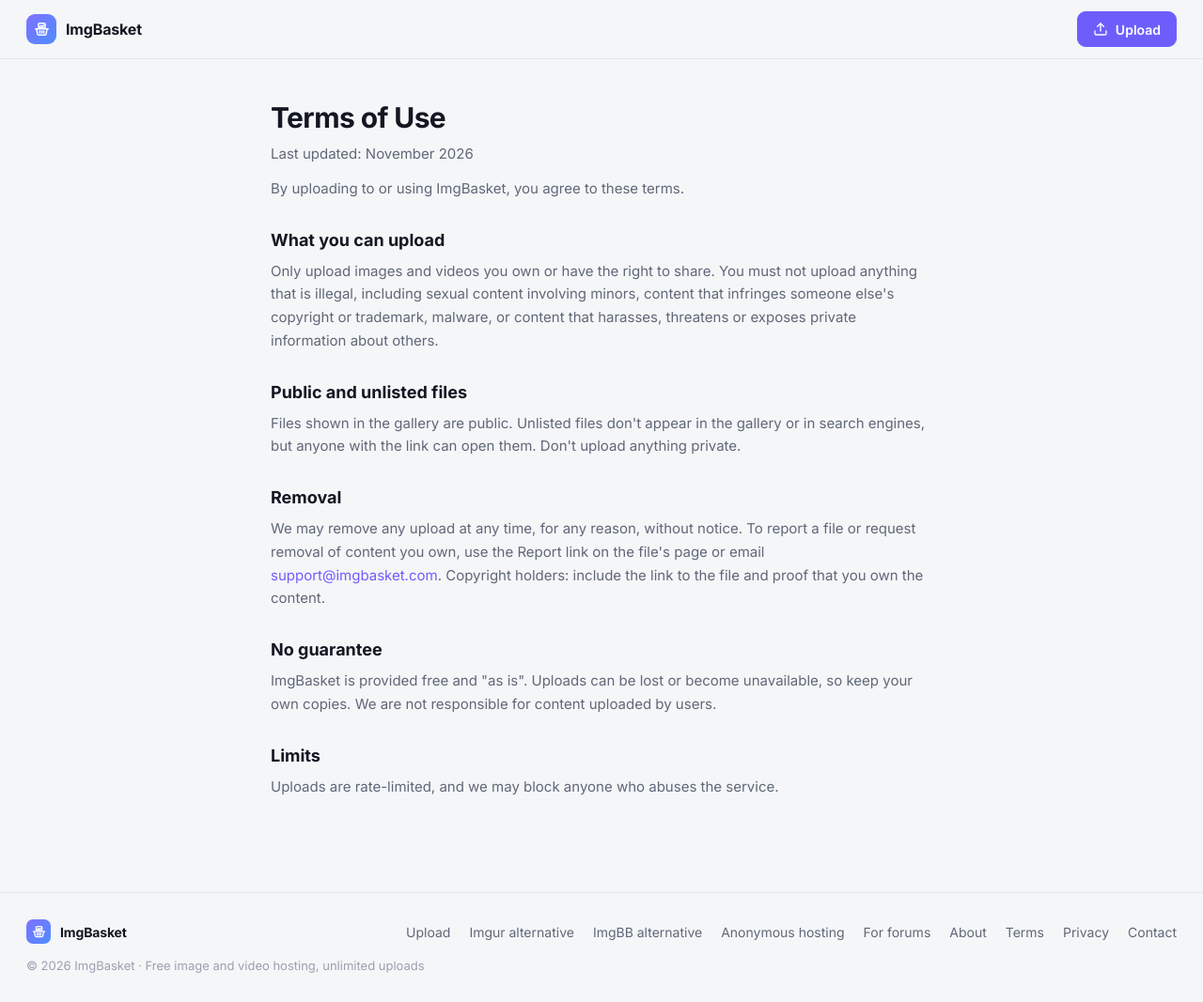
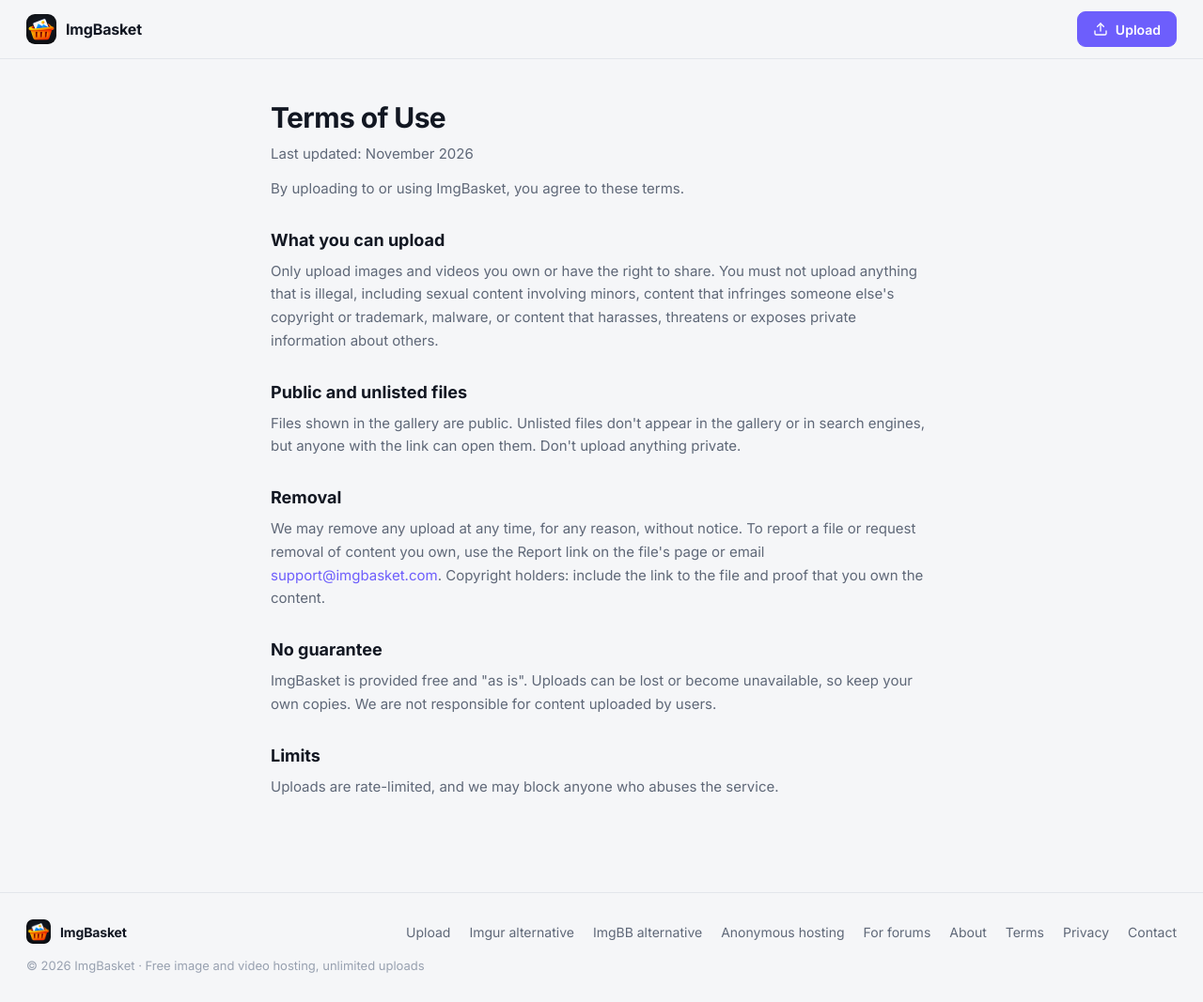
Before and after one commit to ak7040/imgbasket, a PHP site: page /terms in a window 1280 px wide. Shown: the whole page at 94% size. Run offline with PHP 8.4, Linux system fonts and the light colour scheme.

Commit message:
Use the glossy basket mark in the site and admin headers
Replace the flat purple SVG logo mark with the glossy artwork used by
the icon set, via a dedicated logo-mark.png. Remove the now-unused SVG
logo glyph and add the mark to the admin subdomain asset bridge.

Favicon, apple-touch and manifest links now carry an mtime query so
updated icons are not stuck in long-lived browser caches.

Co-Authored-By: Claude Code <noreply@anthropic.com>

```diff
--- a/app/bootstrap.php
+++ b/app/bootstrap.php
@@ -120,6 +120,7 @@ function serve_admin_asset(string $path): void
         '/icon-maskable-512.png' => 'image/png',
         '/apple-touch-icon.png' => 'image/png',
         '/site.webmanifest' => 'application/manifest+json',
+        '/logo-mark.png' => 'image/png',
         '/site.css' => 'text/css',
     ];
     if (!isset($types[$path])) return;
--- a/app/pages.php
+++ b/app/pages.php
@@ -39,10 +39,10 @@ function common_head(): string
     $verify = (string) config('google_site_verification', '');
     return implode("\n  ", array_filter([
         '<meta name="theme-color" content="#0b0d11">',
-        '<link rel="icon" href="/favicon.ico" sizes="32x32">',
-        '<link rel="icon" href="/favicon.svg" type="image/svg+xml">',
-        '<link rel="apple-touch-icon" sizes="180x180" href="/apple-touch-icon.png">',
-        '<link rel="manifest" href="/site.webmanifest">',
+        '<link rel="icon" href="' . esc(asset_url('/favicon.ico')) . '" sizes="32x32">',
+        '<link rel="icon" href="' . esc(asset_url('/favicon.svg')) . '" type="image/svg+xml">',
+        '<link rel="apple-touch-icon" sizes="180x180" href="' . esc(asset_url('/apple-touch-icon.png')) . '">',
+        '<link rel="manifest" href="' . esc(asset_url('/site.webmanifest')) . '">',
         '<link rel="preconnect" href="https://fonts.googleapis.com">',
         '<link rel="preconnect" href="https://fonts.gstatic.com" crossorigin>',
         '<link href="https://fonts.googleapis.com/css2?family=Inter:wght@400;500;600;700&display=swap" rel="stylesheet">',
@@ -58,7 +58,7 @@ function site_footer(): string
     return <<<HTML
 <footer class="site-footer">
     <div class="footer-inner">
-      <a class="brand" href="/"><span class="mark" data-icon="logo"></span>$site</a>
+      <a class="brand" href="/"><span class="mark" aria-hidden="true"></span>$site</a>
       <nav class="footer-links" aria-label="Footer">
         <a href="/">Upload</a>
         <a href="/imgur-alternative">Imgur alternative</a>
@@ -248,7 +248,7 @@ function layout(array $o): string
 </head>
 <body>
   <header class="site-header">
-    <a class="brand" href="/"><span class="mark" data-icon="logo"></span>$site</a>
+    <a class="brand" href="/"><span class="mark" aria-hidden="true"></span>$site</a>
     <a class="btn primary" href="/"><span data-icon="upload"></span>Upload</a>
   </header>
   $body
--- a/app/views/admin.html
+++ b/app/views/admin.html
@@ -15,7 +15,7 @@
   <!-- Login -->
   <div id="login-screen" class="login-screen" hidden>
     <div class="login-card">
-      <div class="brand brand-lg"><span class="mark" data-icon="logo"></span>{{SITE_NAME}}</div>
+      <div class="brand brand-lg"><span class="mark" aria-hidden="true"></span>{{SITE_NAME}}</div>
       <div id="login-body"></div>
     </div>
     <p class="login-foot">Admin login. Files are stored on Telegram.</p>
@@ -24,7 +24,7 @@
   <!-- App -->
   <div id="app" class="app" hidden>
     <aside class="sidebar" id="sidebar">
-      <div class="brand"><span class="mark" data-icon="logo"></span>{{SITE_NAME}}<span class="admin-tag">Admin</span></div>
+      <div class="brand"><span class="mark" aria-hidden="true"></span>{{SITE_NAME}}<span class="admin-tag">Admin</span></div>
 
       <button class="btn primary btn-block" id="upload-btn"><span data-icon="upload"></span>Upload</button>
 
--- a/app/views/home.html
+++ b/app/views/home.html
@@ -27,7 +27,7 @@
 </head>
 <body>
   <header class="site-header">
-    <a class="brand" href="/" aria-label="{{SITE_NAME}} home"><span class="mark" data-icon="logo"></span>{{SITE_NAME}}</a>
+    <a class="brand" href="/" aria-label="{{SITE_NAME}} home"><span class="mark" aria-hidden="true"></span>{{SITE_NAME}}</a>
     <button class="btn primary" id="header-upload"><span data-icon="upload"></span>Upload</button>
   </header>
 
--- a/icons.js
+++ b/icons.js
@@ -1,8 +1,6 @@
 // Inline SVG icons (24x24, stroke based). Use icon('name') or <span data-icon="name"></span>.
 // Shared by the admin app and the public site.
 const ICONS = {
-  // ImgBasket mark: a basket with a photo inside
-  logo: '<rect x="7" y="2.5" width="10" height="7" rx="1.5"/><path d="m9 8 2-2 2 1.5 2-2"/><path d="M2.5 11h19"/><path d="m4 11 1.6 7.6A2 2 0 0 0 7.56 20h8.88a2 2 0 0 0 1.96-1.4L20 11"/><path d="M9 14v3M15 14v3M12 14v3"/>',
   upload: '<path d="M21 15v4a2 2 0 0 1-2 2H5a2 2 0 0 1-2-2v-4"/><path d="m17 8-5-5-5 5"/><path d="M12 3v12"/>',
   download: '<path d="M21 15v4a2 2 0 0 1-2 2H5a2 2 0 0 1-2-2v-4"/><path d="m7 10 5 5 5-5"/><path d="M12 15V3"/>',
   image: '<rect x="3" y="3" width="18" height="18" rx="2"/><circle cx="9" cy="9" r="2"/><path d="m21 15-3.1-3.1a2 2 0 0 0-2.8 0L6 21"/>',
--- a/site.css
+++ b/site.css
@@ -74,12 +74,9 @@ button, input { font: inherit; color: inherit; }
   width: 32px;
   height: 32px;
   border-radius: 9px;
-  display: inline-grid;
-  place-items: center;
-  background: linear-gradient(135deg, #7f72ff, #4f8cff);
-  color: #fff;
+  display: inline-block;
+  background: url('/logo-mark.png') center / contain no-repeat;
 }
-.mark svg { width: 17px; height: 17px; stroke-width: 2.2; }
 
 /* Buttons */
 .btn {
@@ -482,7 +479,6 @@ kbd {
 }
 .site-footer .brand { font-size: 14px; }
 .site-footer .mark { width: 26px; height: 26px; border-radius: 7px; }
-.site-footer .mark svg { width: 15px; height: 15px; }
 .footer-links { display: flex; flex-wrap: wrap; gap: 6px 20px; }
 .footer-links a { color: var(--muted); font-size: 14px; }
 .footer-links a:hover { color: var(--text); }
```
Also changed, not shown: assets/admin/style.css (+2 -6 lines), logo-mark.png (added), 1 other file.
